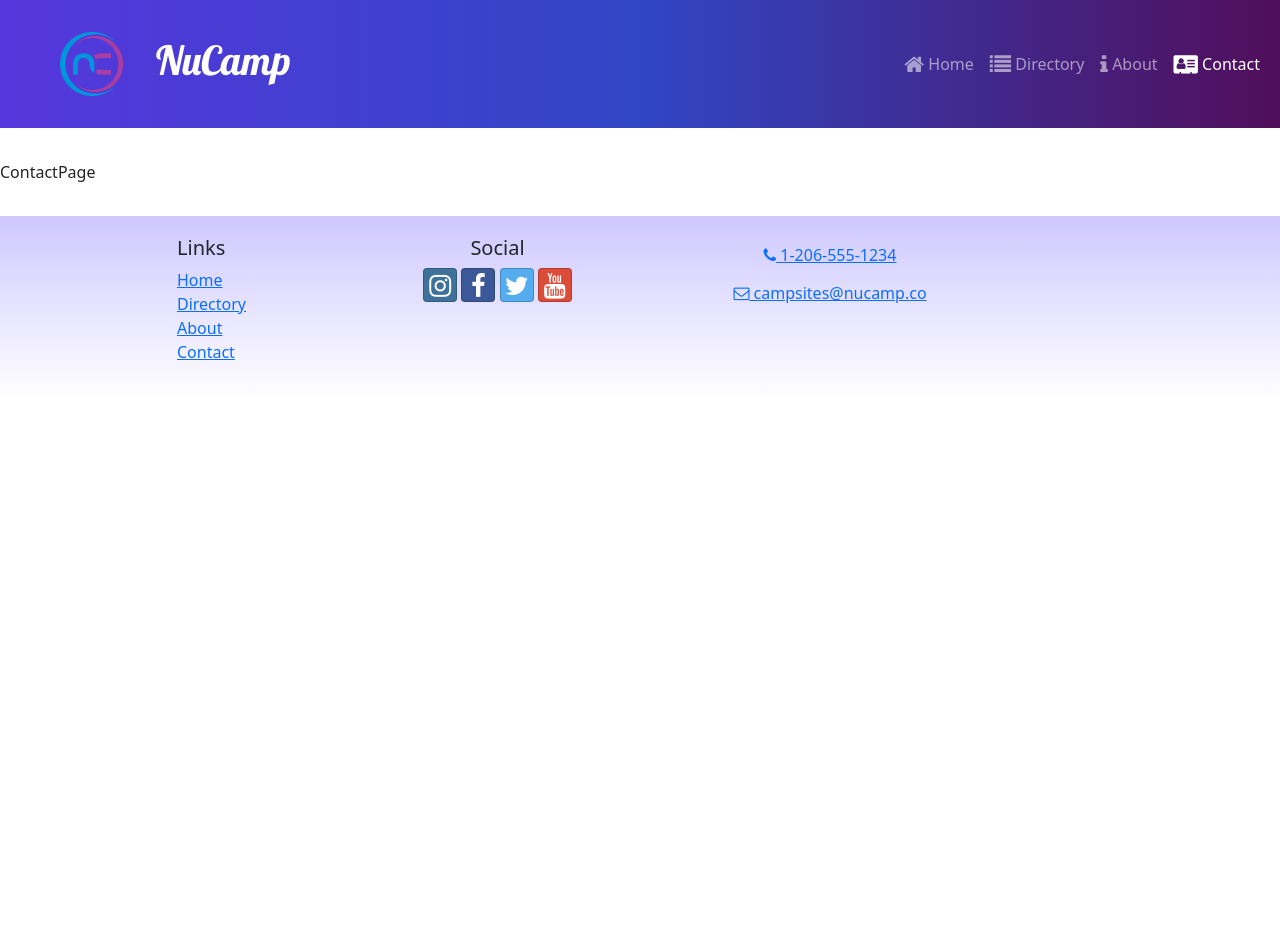
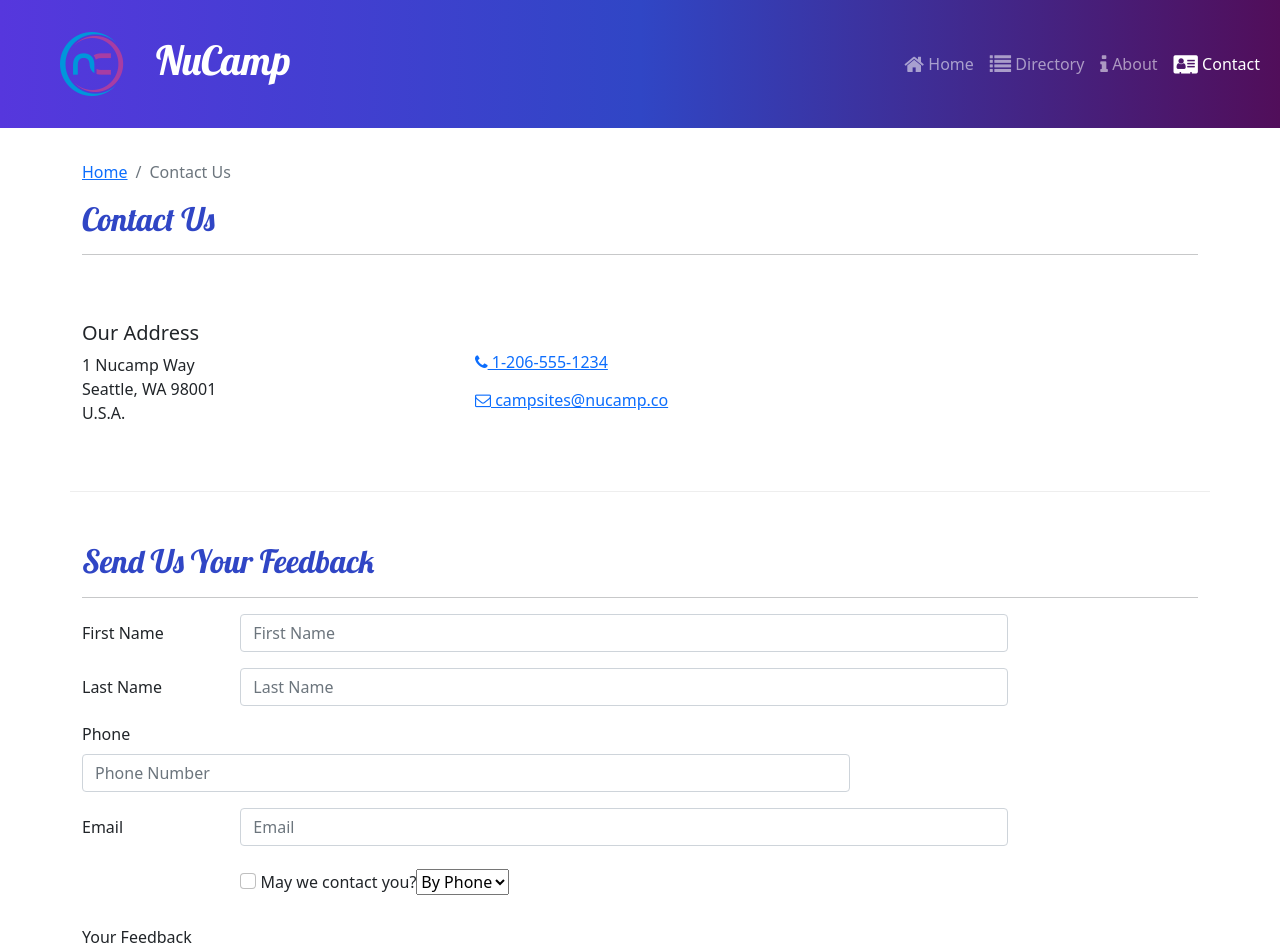
Before and after one commit to vcfratts/ReactNucampSite, a React (Create React App) app in the folder nucampsite/: page /contact in a window 1280 px wide. Shown: the top 952 px of the page. Before the commit the page ends 800 px from the top, so only its background shows below. Built offline with nearby package versions, Linux system fonts and the light colour scheme.

Commit message:
Formik added

```diff
--- /dev/null
+++ b/nucampsite/src/components/ContactForm.js
@@ -0,0 +1,88 @@
+import { Button, Label, Col, FormGroup } from "reactstrap";
+import { Formik, Form, Field } from "formik";
+import { useState } from "react";
+
+const ContactForm = () => {
+    const [value, setValue] = useState();
+    return (
+        <Formik
+            initialValues={{
+                firstName: '',
+                lastName: '',
+                phoneNum: '',
+                email: '',
+                agree: false,
+                contactType: 'By Phone',
+                feedback: ''
+            }}
+        >
+            <Form>
+                <FormGroup row>
+                    <Label htmlFor='firstName' md='2'>
+                        First Name
+                    </Label>
+                    <Col md='10'>
+                        <Field className="form-control" name="firstName" placeholder="First Name" />
+                    </Col>
+                </FormGroup>
+                <FormGroup row>
+                    <Label htmlFor='lastName' md='2'>
+                        Last Name
+                    </Label>
+                    <Col md='10'>
+                        <Field className="form-control" name="lastName" placeholder="Last Name" />
+
+                    </Col>
+                </FormGroup>
+                <FormGroup row>
+                    <Label htmlFor='phoneNum' >
+                        Phone
+                    </Label>
+                    <Col md='10'>
+                        <Field className="form-control" name="phoneNum" placeholder="Phone Number" />
+
+                    </Col>
+                </FormGroup>
+                <FormGroup row>
+                    <Label htmlFor='email' md='2'>
+                        Email
+                    </Label>
+                    <Col md='10'>
+                        <Field className="form-control" name="email" placeholder="Email" />
+
+                    </Col>
+                </FormGroup>
+                <FormGroup row>
+                <Label check md={{ size: 4, offset: 2 }}>
+                        <Field
+                            name='agree'
+                            type='checkbox'
+                            className='form-check-input'
+                        />{' '}
+                        May we contact you?
+
+                        <Field name="contactType" as="select">
+                            <option>By Phone</option>
+                            <option>By Email</option>
+                        </Field>
+                        </Label>
+
+
+                </FormGroup>
+                <FormGroup>
+
+                    <Label htmlFor='feedback' md='2'>
+                        Your Feedback
+                    </Label>
+                    <Col md='10'>
+                        <Field className="form-control" name="feedback" placeholder="Feedback" as="textarea" rows="12" />
+                    </Col>
+
+                </FormGroup>
+
+            </Form>
+        </Formik>
+    );
+};
+
+export default ContactForm;
--- a/nucampsite/src/pages/ContactPage.js
+++ b/nucampsite/src/pages/ContactPage.js
@@ -1,5 +1,52 @@
+import {Container, Col, Row} from "reactstrap";
+import SubHeader from "../components/SubHeader";
+import ContactForm from '../components/ContactForm';
+
+
+
 const ContactPage=()=> {
-    return <div>ContactPage</div>;
+    return (
+    <Container>
+        <SubHeader current="Contact Us"/>
+        <Row className="row-content align-items-center">
+            <Col sm='4'>
+                <h5>Our Address</h5>
+                    <address>
+                        1 Nucamp Way
+                        <br />
+                        Seattle, WA 98001
+                        <br />
+                        U.S.A.
+                    </address>
+            </Col>
+            <Col>
+            <a
+                        role='button'
+                        className='btn btn-link'
+                        href='tel:+12065551234'
+                    >
+                        <i className='fa fa-phone' /> 1-206-555-1234
+                    </a>
+                    <br />
+                    <a
+                        role='button'
+                        className='btn btn-link'
+                        href='mailto:fakeemail@fakeemail.co'
+                    >
+                        <i className='fa fa-envelope-o' /> campsites@nucamp.co
+                    </a>
+            </Col>
+        </Row>
+        <Row className="row-content">
+            <Col xs="12">
+                <h2>Send Us Your Feedback</h2>
+                <hr />
+            </Col>
+                <Col md='10'>
+                    <ContactForm />
+                </Col>
+        </Row>
+    </Container>);
 };
 
 export default ContactPage;
```
